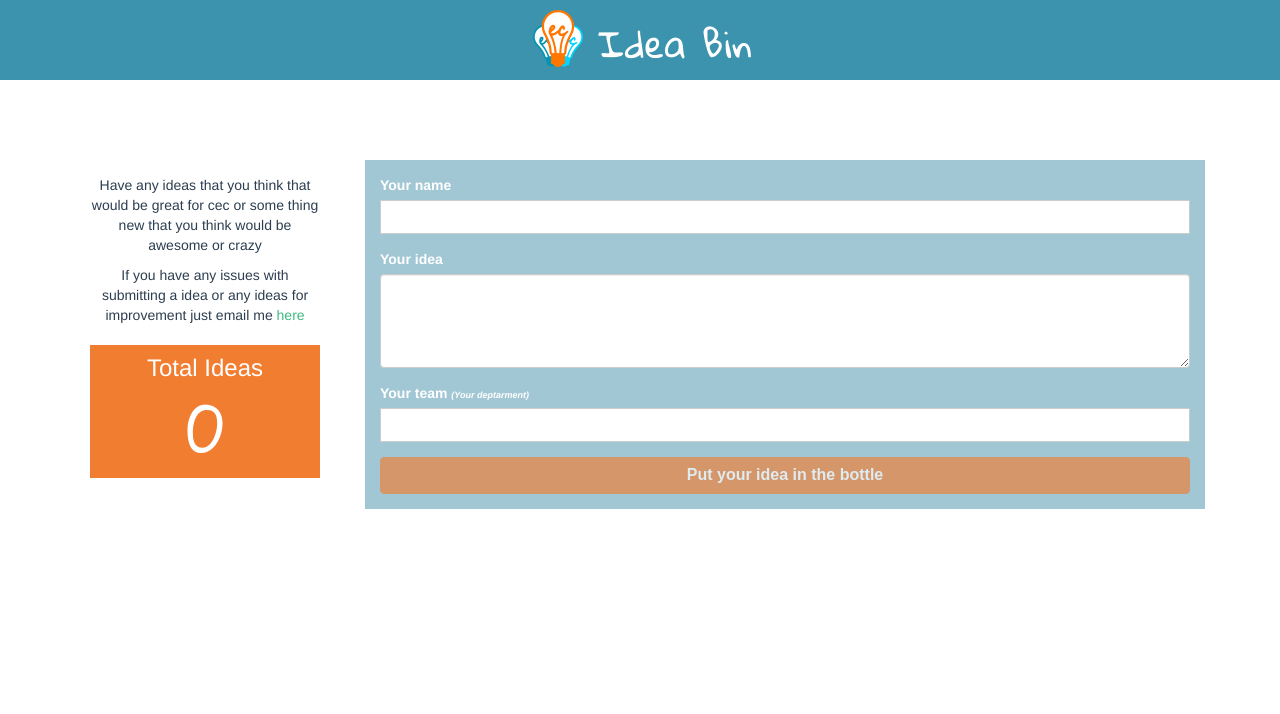
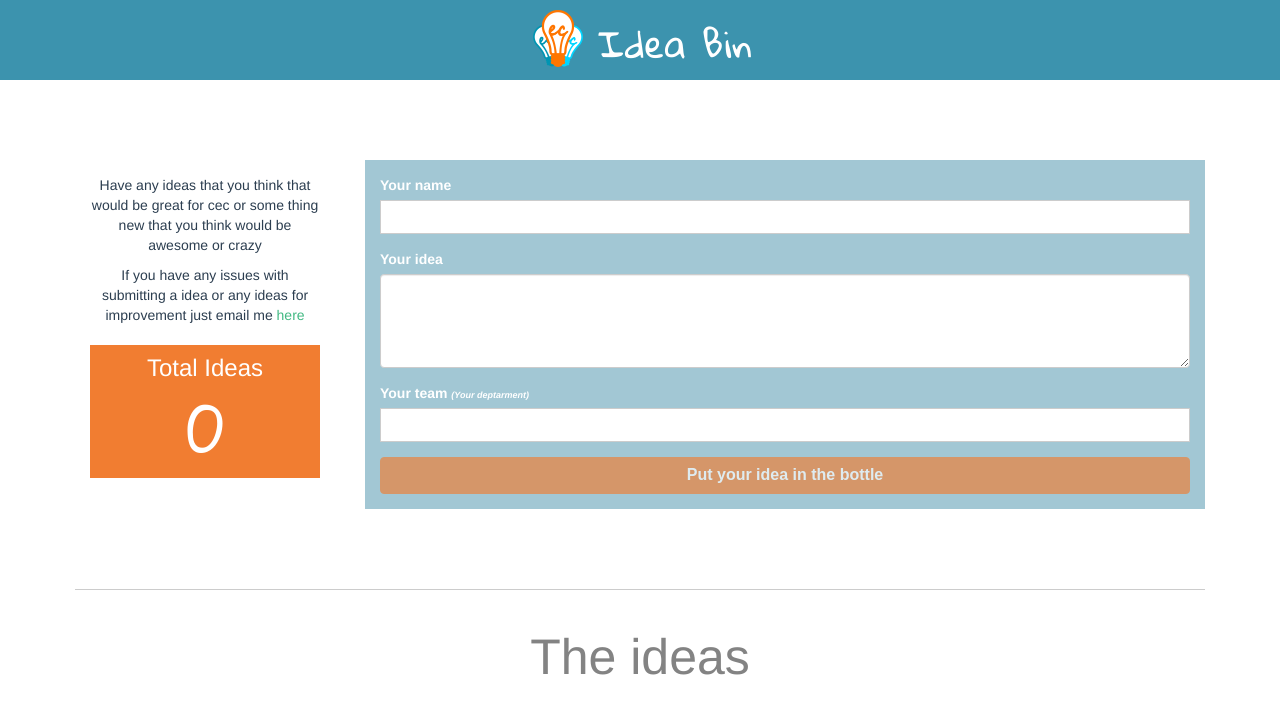
Before and after one commit to space87/cec-Ideas, a Vue app: page /#/ in a window 1280 px wide. Shown: the top 714 px of the page. Built offline with nearby package versions, Linux system fonts and the light colour scheme; no server answers.

Commit message:
added ideas section and styled it

```diff
--- a/index.html
+++ b/index.html
@@ -5,6 +5,7 @@
     <title>ideas</title>
     <link href="https://fonts.googleapis.com/css?family=Gloria+Hallelujah" rel="stylesheet">
     <script src="//c.webtrends.com/acs/account/auqaj2enem/js/wt.js"></script>
+    <link href="https://fonts.googleapis.com/css?family=Amatic+SC|Poiret+One" rel="stylesheet">
   </head>
   <body>
     <div id="app"></div>
--- a/src/App.vue
+++ b/src/App.vue
@@ -42,7 +42,7 @@ export default {
 }
 
 body {
-  background:#e3faff;
+  background:#f2f8f9;
 }
 
 .top_bar {
--- a/src/components/Hello/index.html
+++ b/src/components/Hello/index.html
@@ -28,5 +28,11 @@
 
     </div>
 
+    <div class="col-xs-12 col-sm-12">
+
+        <IdeaList :ideas="ideas"></IdeaList>
+
+    </div>
+
 
 </div>
--- a/src/components/Hello/main.js
+++ b/src/components/Hello/main.js
@@ -1,11 +1,13 @@
 import Bottle from '@/components/Bottle';
 import IdeaForm from '@/components/IdeaForm';
+import IdeaList from '@/components/IdeaList';
 
 export default {
     name: 'hello',
     components: {
       Bottle,
-      IdeaForm
+      IdeaForm,
+      IdeaList
     },
     data () {
       return {
--- /dev/null
+++ b/src/components/IdeaList/index.html
@@ -0,0 +1,28 @@
+<div class="ideaListArea">
+
+    <h3 class="ideasTitle">The ideas</h3>
+
+    <ul class='ideas'>
+
+        <li v-for="idea in ideas" class='idea'>
+
+            <div class="innerContent">
+
+                    <p>{{ idea.text }}</p>
+
+            </div>
+
+
+
+            <div class="nameArea">
+                    {{ idea.name }}
+            </div>
+
+        </li>
+
+    </ul>
+
+
+
+
+</div>
--- /dev/null
+++ b/src/components/IdeaList/main.js
@@ -0,0 +1,15 @@
+
+export default {
+    name: 'ideaList',
+    components: {
+    },
+    props: ['ideas'],
+    data () {
+      return {
+
+      }
+    },
+    methods: {
+
+    }
+  }
--- /dev/null
+++ b/src/components/IdeaList/style.scss
@@ -0,0 +1,60 @@
+.ideaListArea {
+    // background:rgb(216, 236, 243);
+    margin-top:80px;
+    margin-bottom:50px;
+    border-top:1px solid #ccc;
+
+    .ideasTitle {
+        font-size:50px;
+        margin-bottom:40px;
+        margin-top:40px;
+        font-weight: 'bold';
+        color:rgb(131, 131, 131);
+    }
+
+    .ideas {
+        display:flex!important;
+        flex-direction: row;
+        justify-content: space-between;
+        align-content: space-between;
+        list-style: none;
+        padding:0;
+        margin:0;
+        flex-wrap: wrap;
+    }
+
+    .idea {
+        background:#fcfaf4;
+        width:360px;
+        margin-bottom:20px;
+        display:flex;
+        align-items:center;
+        justify-content: space-between;
+        flex-direction: column;
+        position: relative;
+        box-shadow: -2px 10px 33px -8px rgba(189,189,189,1);
+
+        .innerContent {
+            padding:25px;
+        }
+
+        p {
+            font-size:16px;
+            line-height: 24px;
+        }
+
+        .nameArea {
+            background:#eee4cf;
+            display: flex;
+            width:100%;
+            color:#000;
+            padding:8px 10px;
+            font-family: 'Poiret One', cursive;
+            font-size:16px;
+            justify-content: center;
+        }
+
+
+
+    }
+}
--- /dev/null
+++ b/src/components/ideaList.vue
@@ -0,0 +1,3 @@
+<template src="./IdeaList/index.html"></template>
+<script src="./IdeaList/main.js"></script>
+<style src="./IdeaList/style.scss" lang="scss" scoped></style>
```
Also changed, not shown: 12 other files (tests, documents, lock files or other folders).
